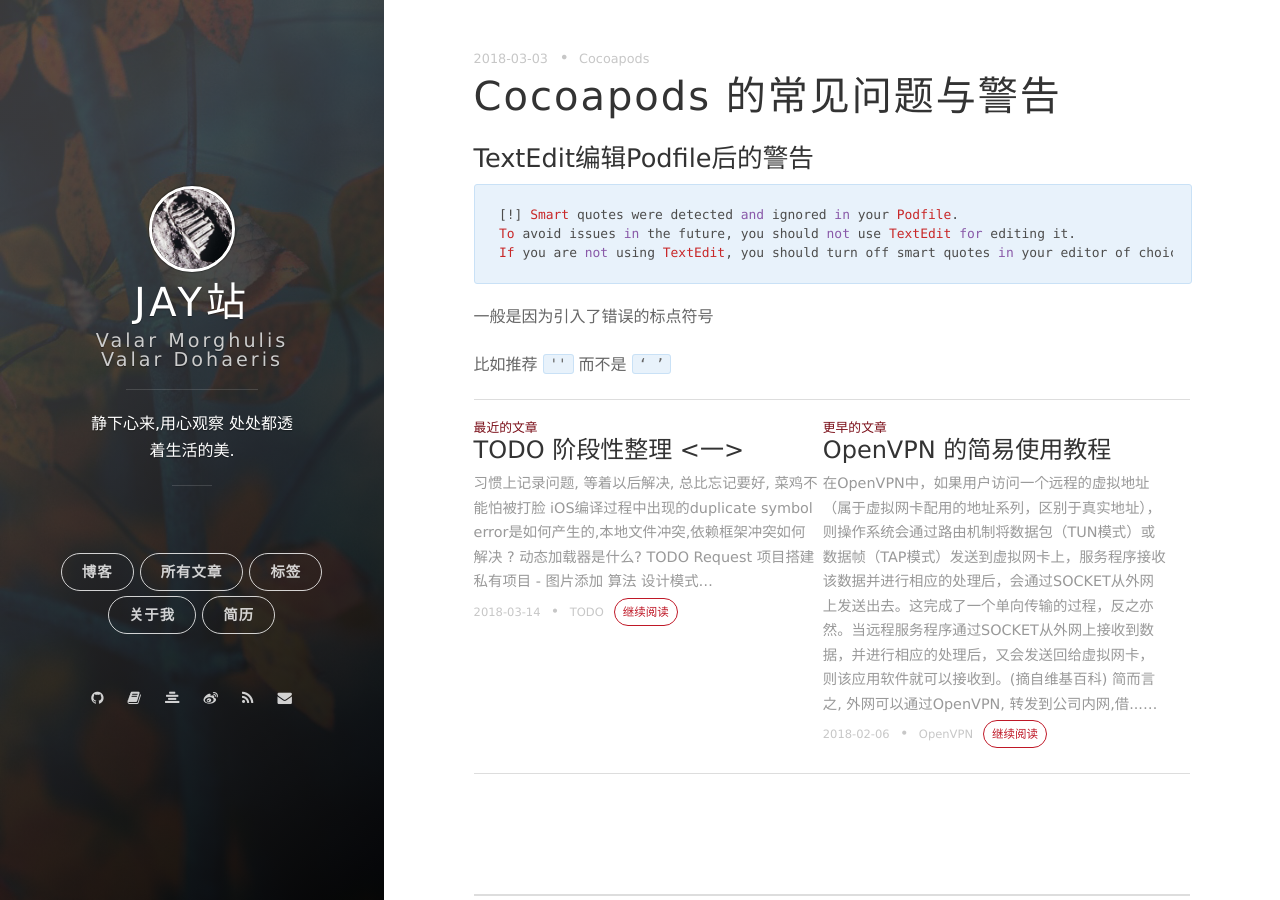
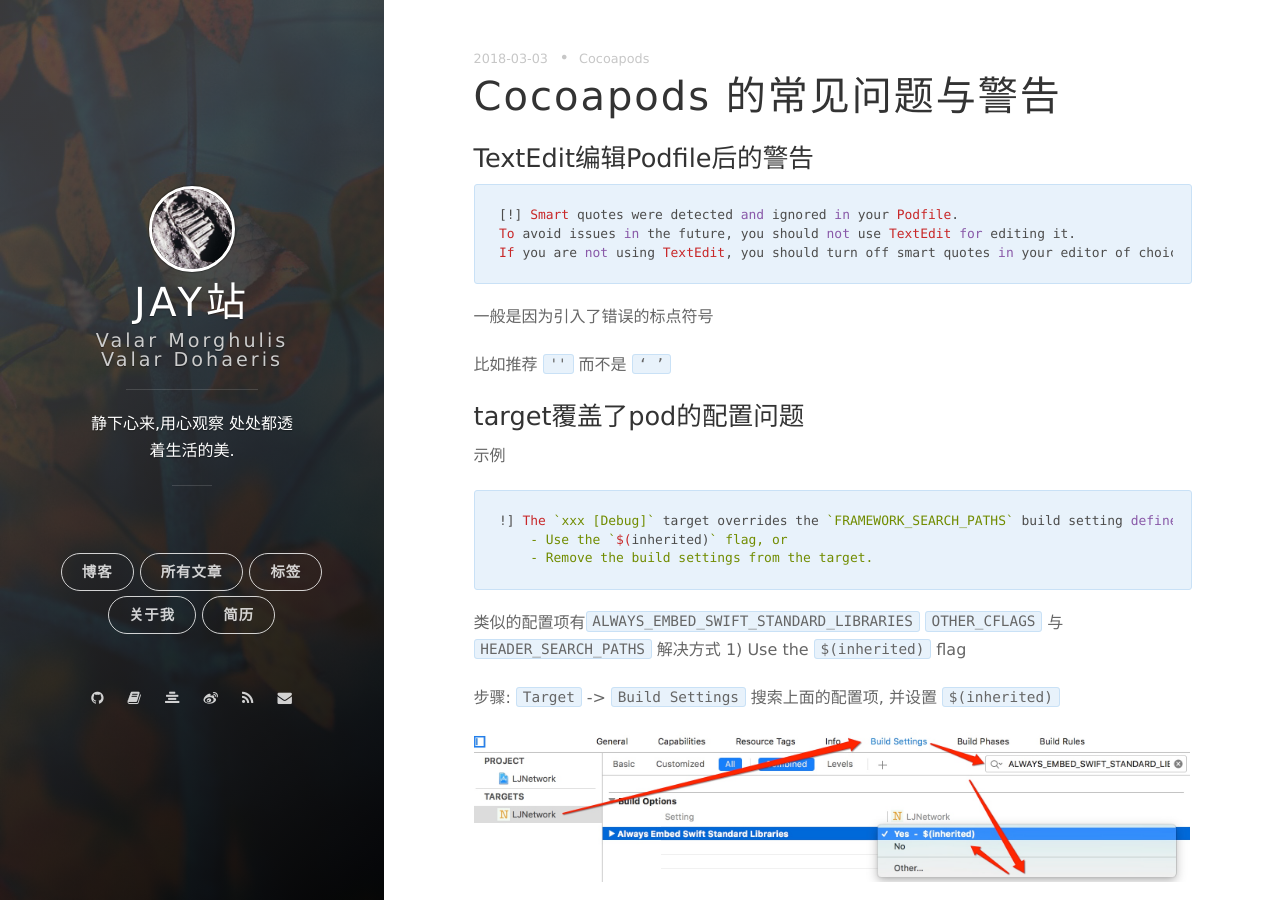
Before and after one commit to manajay/manajay.github.io, a Jekyll site: the page built from _posts/2018-03-07-cocoapods-issue-solve.md, in a window 1280 px wide and 900 px high. Built offline with Jekyll 4.4.1, drawn with Linux system fonts in a browser that asks for light colours; nearby versions of some CDN libraries; comment, search, counter and statistics services are not loaded; some of the changed text lies outside the part shown.

Commit message:
update cocoapods

````diff
--- a/_posts/2018-03-07-cocoapods-issue-solve.md
+++ b/_posts/2018-03-07-cocoapods-issue-solve.md
@@ -16,3 +16,25 @@ If you are not using TextEdit, you should turn off smart quotes in your editor o
 一般是因为引入了错误的标点符号
 
 比如推荐 `''` 而不是 `‘ ’`
+
+
+### target覆盖了pod的配置问题
+
+示例
+
+```
+!] The `xxx [Debug]` target overrides the `FRAMEWORK_SEARCH_PATHS` build setting defined in `Pods/Target Support Files/Pods-client_ios_fm_a/Pods-client_ios_fm_a.debug.xcconfig'. This can lead to problems with the CocoaPods installation
+    - Use the `$(inherited)` flag, or
+    - Remove the build settings from the target.
+```
+类似的配置项有`ALWAYS_EMBED_SWIFT_STANDARD_LIBRARIES` `OTHER_CFLAGS`  与 `HEADER_SEARCH_PATHS`
+解决方式
+1) Use the `$(inherited)` flag
+
+步骤: `Target` -> `Build Settings` 搜索上面的配置项, 并设置 `$(inherited)`
+
+![pod-build-setting](/assets/post/cocoapod/pod-build-setting.jpg)
+
+上图看似很奇怪的配置,却可以成功消除警告
+2) Remove the build settings from the target
+界面上我并没有找到去除配置的方式,可能有的配置项不允许删除吧
````
Also changed, not shown: assets/post/cocoapod/pod-build-setting.jpg (added).
